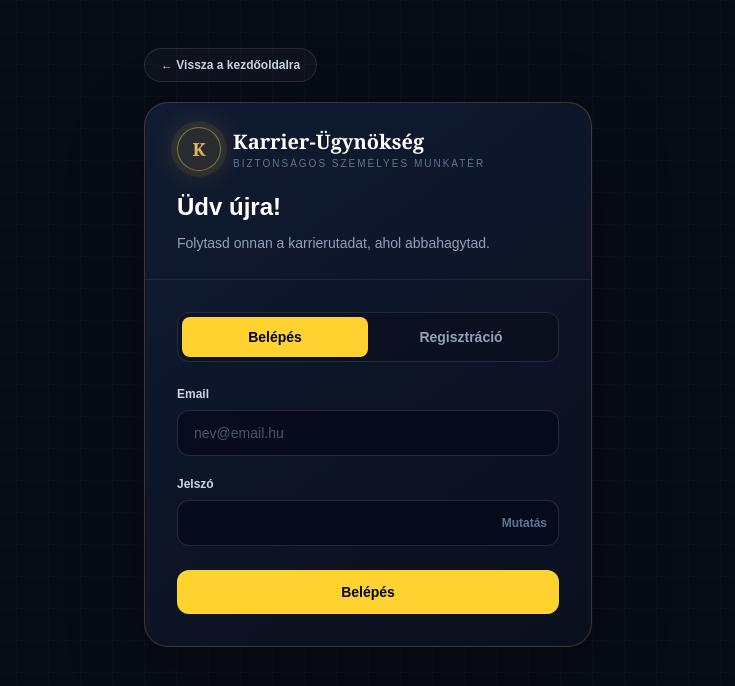
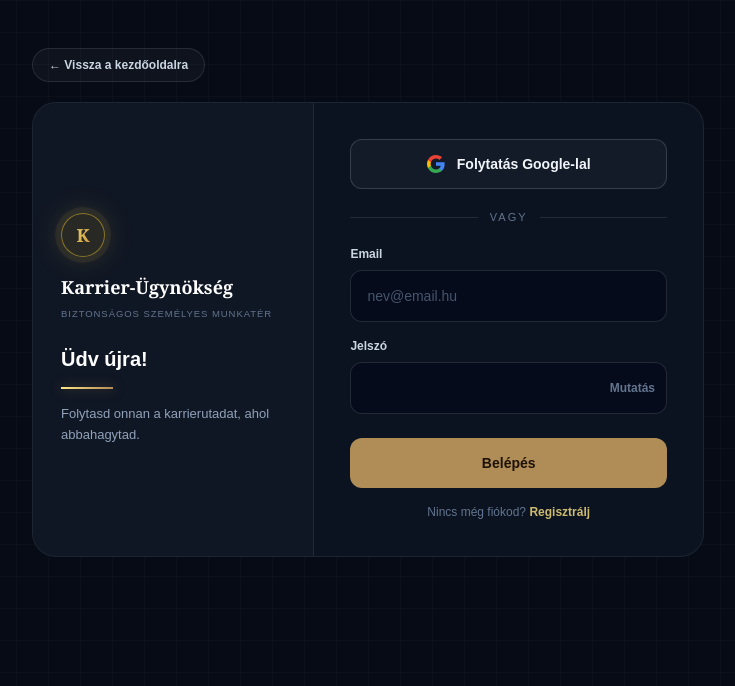
Before and after one commit to magroandi28-lang/ats-career-agent, a Next.js app in the folder frontend/: page /login in a window 1280 px wide. Shown: the top 686 px of the page, without its empty margins (272-1007 px from the left). Built offline with nearby package versions, Linux system fonts and the light colour scheme.

Commit message:
login: fektetett, ket-oszlopos panel + google gomb, bronz akcentus

```diff
--- a/frontend/src/app/login/page.js
+++ b/frontend/src/app/login/page.js
@@ -26,6 +26,32 @@ export default function LoginPage() {
     setMod(ujMod);
     setHiba("");
     setUzenet("");
+  }
+
+  async function googleBelepes() {
+    setDolgozik(true);
+    setHiba("");
+    setUzenet("");
+    const supabase = createClient();
+    try {
+      const { error } = await supabase.auth.signInWithOAuth({
+        provider: "google",
+        options: {
+          redirectTo: `${window.location.origin}/auth/confirm?next=${encodeURIComponent(
+            kovetkezoOldal(),
+          )}`,
+        },
+      });
+      if (error) {
+        setHiba("A Google-bejelentkezés most nem sikerült. Próbáld újra.");
+        setDolgozik(false);
+      }
+      // Sikeres indításkor a böngésző elnavigál a Google oldalára --
+      // nincs több teendő itt, a /auth/confirm útvonal veszi át onnantól.
+    } catch {
+      setHiba("A szolgáltatás most nem érhető el. Próbáld újra néhány perc múlva.");
+      setDolgozik(false);
+    }
   }
 
   async function hitelesites() {
@@ -79,7 +105,7 @@ export default function LoginPage() {
 
   return (
     <main className="career-shell career-grid min-h-screen px-4 py-8 sm:py-12">
-      <div className="mx-auto w-full max-w-md">
+      <div className="mx-auto w-full max-w-2xl">
         <Link
           href="/"
           className="mb-5 inline-flex items-center gap-2 rounded-full border border-white/10 bg-white/[0.035] px-4 py-2 text-xs font-semibold text-slate-300 hover:border-amber-300/35 hover:text-amber-100"
@@ -87,51 +113,67 @@ export default function LoginPage() {
           ← Vissza a kezdőoldalra
         </Link>
 
-        <section className="glass-panel overflow-hidden rounded-3xl">
-          <div className="border-b border-white/8 px-6 py-6 sm:px-8">
-            <div className="mb-5 flex items-center gap-3">
-              <div className="flow-pulse grid h-11 w-11 place-items-center rounded-full border border-amber-300/45 bg-amber-300/10">
+        <section className="overflow-hidden rounded-3xl border border-white/8 bg-[#0b1220]">
+          <div className="grid grid-cols-1 sm:grid-cols-[42%_1fr]">
+            <div className="flex flex-col justify-center border-b border-white/8 bg-white/[0.02] px-7 py-9 sm:border-b-0 sm:border-r">
+              <div className="flow-pulse mb-4 grid h-11 w-11 place-items-center rounded-full border border-amber-300/45 bg-amber-300/10">
                 <span className="gold-text font-serif text-lg font-bold">K</span>
               </div>
-              <div>
-                <p className="font-serif text-xl font-semibold text-white">
+              <p className="whitespace-nowrap font-serif text-lg font-semibold text-white">
                 Karrier-Ügynökség
               </p>
-                <p className="text-[10px] uppercase tracking-[0.2em] text-slate-500">
+              <p className="mb-6 mt-1.5 text-[9.5px] uppercase tracking-[0.1em] text-slate-500">
                 Biztonságos személyes munkatér
               </p>
-              </div>
-            </div>
 
-            <h1 className="text-2xl font-semibold text-white">
+              <h1 className="text-xl font-semibold text-white">
                 {mod === "belepes" ? "Üdv újra!" : "Hozd létre a fiókodat"}
               </h1>
-            <p className="mt-2 text-sm leading-6 text-slate-400">
+              <div
+                className="my-3.5 h-0.5 w-[52px] bg-gradient-to-r from-amber-200 to-[#b08d57]"
+                style={{ boxShadow: "0 0 12px rgba(176,141,87,0.5)" }}
+              />
+              <p className="text-[13px] leading-relaxed text-slate-400">
                 {mod === "belepes"
                   ? "Folytasd onnan a karrierutadat, ahol abbahagytad."
                   : "A fiók védi és több eszközön elérhetővé teszi a karrieradataidat."}
               </p>
             </div>
 
-          <div className="p-6 sm:p-8">
-            <div className="mb-6 grid grid-cols-2 rounded-xl border border-white/10 bg-black/20 p-1">
-              {[
-                ["belepes", "Belépés"],
-                ["regisztracio", "Regisztráció"],
-              ].map(([ertek, felirat]) => (
+            <div className="px-7 py-9 sm:px-9">
               <button
-                  key={ertek}
                 type="button"
-                  onClick={() => modValtas(ertek)}
-                  className={`rounded-lg px-3 py-2.5 text-sm font-semibold ${
-                    mod === ertek
-                      ? "bg-amber-300 text-slate-950"
-                      : "text-slate-400 hover:text-slate-200"
-                  }`}
+                onClick={googleBelepes}
+                disabled={dolgozik}
+                className="mb-5 flex w-full items-center justify-center gap-3 rounded-xl border border-white/15 bg-white/[0.04] px-4 py-3.5 text-sm font-semibold text-slate-100 hover:border-amber-300/40 hover:bg-white/[0.07] disabled:cursor-not-allowed disabled:opacity-50"
               >
-                  {felirat}
+                <svg width="18" height="18" viewBox="0 0 18 18" aria-hidden="true">
+                  <path
+                    fill="#4285F4"
+                    d="M17.64 9.2c0-.64-.06-1.25-.16-1.84H9v3.48h4.84a4.14 4.14 0 0 1-1.8 2.72v2.26h2.9c1.7-1.57 2.7-3.88 2.7-6.62z"
+                  />
+                  <path
+                    fill="#34A853"
+                    d="M9 18c2.43 0 4.47-.8 5.96-2.18l-2.9-2.26c-.81.54-1.84.86-3.06.86-2.35 0-4.34-1.59-5.05-3.72H.96v2.33A9 9 0 0 0 9 18z"
+                  />
+                  <path
+                    fill="#FBBC05"
+                    d="M3.95 10.7A5.4 5.4 0 0 1 3.67 9c0-.59.1-1.17.28-1.7V4.97H.96A9 9 0 0 0 0 9c0 1.45.35 2.83.96 4.03l2.99-2.33z"
+                  />
+                  <path
+                    fill="#EA4335"
+                    d="M9 3.58c1.32 0 2.51.45 3.44 1.35l2.58-2.58C13.46.89 11.43 0 9 0A9 9 0 0 0 .96 4.97l2.99 2.33C4.66 5.17 6.65 3.58 9 3.58z"
+                  />
+                </svg>
+                Folytatás Google-lal
               </button>
-              ))}
+
+              <div className="mb-5 flex items-center gap-3">
+                <span className="h-px flex-1 bg-white/10" />
+                <span className="text-[11px] uppercase tracking-[0.18em] text-slate-500">
+                  vagy
+                </span>
+                <span className="h-px flex-1 bg-white/10" />
               </div>
 
               <form
@@ -155,11 +197,11 @@ export default function LoginPage() {
                   value={email}
                   onChange={(event) => setEmail(event.target.value)}
                   placeholder="nev@email.hu"
-                className="mt-2 w-full rounded-xl border border-white/12 bg-slate-950/55 px-4 py-3 text-sm text-white placeholder:text-slate-600 focus:border-amber-300/50"
+                  className="mt-2 w-full rounded-xl border border-white/12 bg-slate-950/55 px-4 py-[15px] text-sm text-white placeholder:text-slate-600 focus:border-amber-300/50"
                 />
 
                 <label
-                className="mt-5 block text-xs font-semibold text-slate-300"
+                  className="mt-4 block text-xs font-semibold text-slate-300"
                   htmlFor="password"
                 >
                   Jelszó
@@ -176,7 +218,7 @@ export default function LoginPage() {
                     maxLength={128}
                     value={jelszo}
                     onChange={(event) => setJelszo(event.target.value)}
-                  className="w-full rounded-xl border border-white/12 bg-slate-950/55 px-4 py-3 pr-20 text-sm text-white focus:border-amber-300/50"
+                    className="w-full rounded-xl border border-white/12 bg-slate-950/55 px-4 py-[15px] pr-20 text-sm text-white focus:border-amber-300/50"
                   />
                   <button
                     type="button"
@@ -213,7 +255,7 @@ export default function LoginPage() {
                 <button
                   type="submit"
                   disabled={dolgozik}
-                className="mt-6 w-full rounded-xl bg-amber-300 px-4 py-3 text-sm font-bold text-slate-950 hover:bg-amber-200 disabled:cursor-not-allowed disabled:opacity-50"
+                  className="mt-6 w-full rounded-xl bg-[#b08d57] px-4 py-[15px] text-sm font-bold text-[#1e1206] hover:bg-[#c29c63] disabled:cursor-not-allowed disabled:opacity-50"
                 >
                   {dolgozik
                     ? "Egy pillanat…"
@@ -222,6 +264,33 @@ export default function LoginPage() {
                       : "Fiók létrehozása"}
                 </button>
               </form>
+
+              <p className="mt-4 text-center text-xs text-slate-500">
+                {mod === "belepes" ? (
+                  <>
+                    Nincs még fiókod?{" "}
+                    <button
+                      type="button"
+                      onClick={() => modValtas("regisztracio")}
+                      className="font-semibold text-amber-200/80 hover:text-amber-100"
+                    >
+                      Regisztrálj
+                    </button>
+                  </>
+                ) : (
+                  <>
+                    Van már fiókod?{" "}
+                    <button
+                      type="button"
+                      onClick={() => modValtas("belepes")}
+                      className="font-semibold text-amber-200/80 hover:text-amber-100"
+                    >
+                      Jelentkezz be
+                    </button>
+                  </>
+                )}
+              </p>
+            </div>
           </div>
         </section>
       </div>
```
Lines whose indentation alone changed are shown as unchanged.
